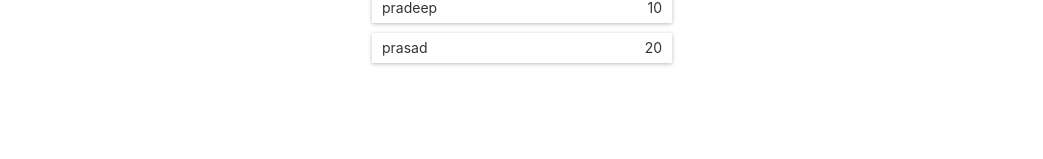
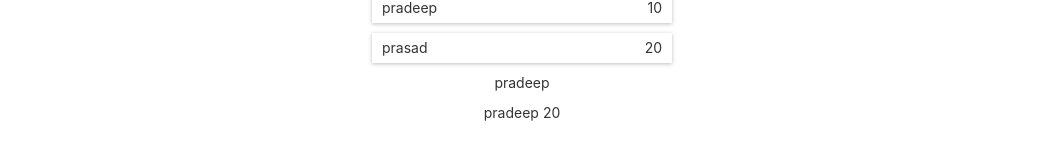
Before and after one commit to pradeecs73/ReactjsSample, a React (Create React App) app: page /ingredients in a window 1280 px wide. Shown: the part 515-674 px from the top of the page, without its empty margins (118-1161 px from the left). Built offline with nearby package versions, Linux system fonts and the light colour scheme.

Commit message:
initial commit

```diff
--- a/src/components/Ingredients/Ingredients.tsx
+++ b/src/components/Ingredients/Ingredients.tsx
@@ -63,6 +63,13 @@ const Ingredients= () => {
     );
   }, [userIngredients, removeIngredientHandler]);
 
+  const PElement= (props:any) => {
+    const {number}=props;
+    return (
+      <p>pradeep {number} </p>
+    );
+  };
+
   return (<div style={{textAlign:"center"}} className="Ingredient">
          <p>I am a ingredient Component </p>
          {authContext.shortenData("shorten the text i studided engineering")}
@@ -73,6 +80,8 @@ const Ingredients= () => {
           onRemoveItem={removeIngredientHandler}
          />*/}
          {ingredientList}
+         <p>pradeep</p>
+         <PElement number={20} />
     </div>);
 };
 
```
